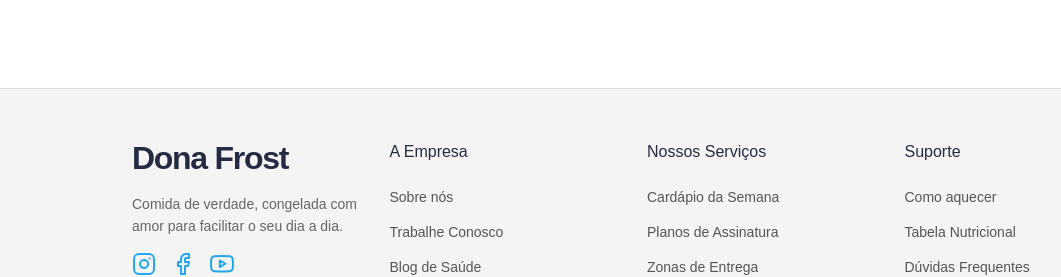
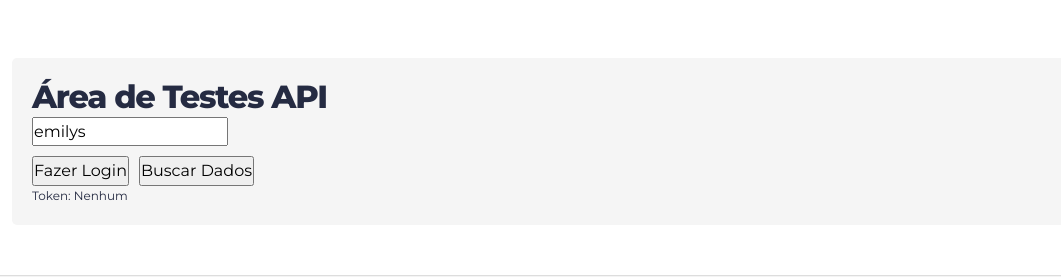
Before and after one commit to AKAEnon/landing-page, a React (Vite) app: page / in a window 1280 px wide. Shown: the part 3676-3953 px from the top of the page, without its empty margins (8-1069 px from the left). Built offline with nearby package versions, Linux system fonts and the light colour scheme.

Commit message:
adicionando teste dummy json

```diff
--- /dev/null
+++ b/src/components/LoginTest.tsx
@@ -0,0 +1,73 @@
+import { useState } from "react";
+
+export default function LoginTest() {
+    const [username, setUsername] = useState("emilys");
+    const [token, setToken] = useState("");
+
+    const handleLogin = async () => {
+        try {
+            const response = await fetch("https://dummyjson.com/auth/login", {
+                method: "POST",
+                headers: { "Content-Type": "application/json" },
+                body: JSON.stringify({
+                    username: username,
+                    password: "emilyspass",
+                }),
+            });
+
+            const data = await response.json();
+
+            if (response.ok) {
+                setToken(data.token || data.accessToken);
+                alert("Login realizado!");
+            } else {
+                alert("Erro no login: " + data.message);
+            }
+        } catch (error) {
+            alert("Erro na requisição.");
+        }
+    };
+
+    const handleGetAuthData = async () => {
+        try {
+            const response = await fetch("https://dummyjson.com/auth/me", {
+                method: "GET",
+                headers: {
+                    "Authorization": `Bearer ${token}`,
+                },
+            });
+
+            const data = await response.json();
+
+            if (response.ok) {
+                console.log(data);
+                alert(`Eita! é a ${data.firstName} ${data.lastName}`);
+            } else {
+                alert("Erro na autenticação: " + data.message);
+            }
+        } catch (error) {
+            alert("Erro na requisição.");
+        }
+    };
+
+    return (
+        <div style={{ padding: "20px", background: "#f5f5f5", margin: "20px", borderRadius: "5px" }}>
+            <h3>Área de Testes API</h3>
+
+            <input
+                type="text"
+                value={username}
+                onChange={(e) => setUsername(e.target.value)}
+            />
+
+            <div style={{ marginTop: "10px", display: "flex", gap: "10px" }}>
+                <button type="button" onClick={handleLogin}>Fazer Login</button>
+                <button type="button" onClick={handleGetAuthData}>Buscar Dados</button>
+            </div>
+
+            <p style={{ fontSize: "12px", wordBreak: "break-all" }}>
+                <strong>Token:</strong> {token || "Nenhum"}
+            </p>
+        </div>
+    );
+}
--- a/src/pages/Home.tsx
+++ b/src/pages/Home.tsx
@@ -1,6 +1,7 @@
 import { useEffect, useState } from "react";
 import { ContactForm } from "../components/ContactForm";
 import TestimonialCard from "../components/TestimonialCard";
+import LoginTest from "../components/LoginTest"
 import Logo from "../assets/logo.svg";
 import Menu from "../assets/hamburguer.svg";
 import Close from "../assets/close.svg";
@@ -21,6 +22,7 @@ import IconFace from "../assets/face.svg";
 import IconYT from "../assets/you.svg";
 
 export default function Home() {
+
     const [showMobileMenu, setShowMobileMenu] = useState(false);
     useEffect(() => {
         const html = document.querySelector("html");
@@ -229,6 +231,8 @@ export default function Home() {
                 </section>
             </section>
             <ContactForm />
+
+            <LoginTest />
             <footer className="footer-container">
                 <div className="footer-grid">
 
```
